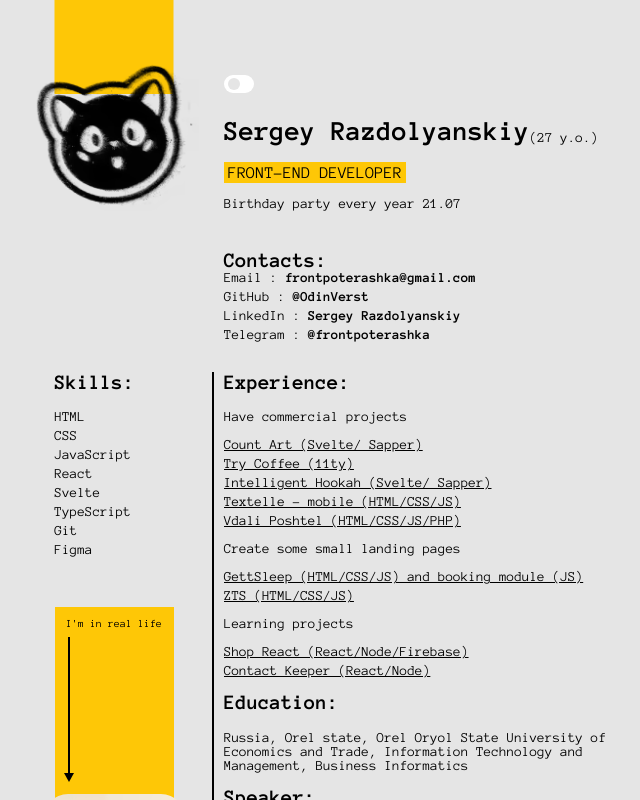
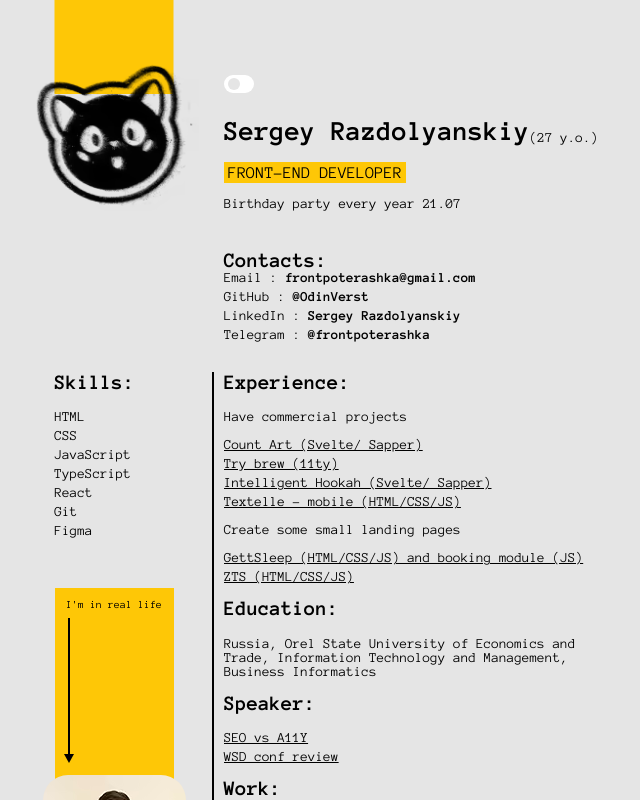
Before and after one commit to OdinVerst/frontpoterashka, a React (Create React App) app: page / in a window 1280 px wide. Shown: the top 800 px of the page, without its empty margins (321-961 px from the left). Built offline with nearby package versions, Linux system fonts and the light colour scheme.

Commit message:
Update info

```diff
--- a/src/data/index.js
+++ b/src/data/index.js
@@ -20,7 +20,7 @@ export const data = {
             id: 3,
             name: "LinkedIn",
             value: "Sergey Razdolyanskiy",
-            link: "https://www.linkedin.com/in/сергей-раздолянский-3270ba117/"
+            link: "https://www.linkedin.com/in/sergey-razdolyanskiy/"
         },
         {
             id: 4,
@@ -33,9 +33,8 @@ export const data = {
         "HTML",
         "CSS",
         "JavaScript",
+        "TypeScript",
         "React",
-        "Svelte",
-        "TypeScript",
         "Git",
         "Figma"
     ],
@@ -71,8 +70,8 @@ export const data = {
                             link: 'https://countart.ru/'
                         },
                         {
-                            name: 'Try Coffee (11ty)',
-                            link: 'https://trycoffee.vercel.app/'
+                            name: 'Try brew (11ty)',
+                            link: 'https://trybrew.app/'
                         },
                         {
                             name: 'Intelligent Hookah (Svelte/ Sapper)',
@@ -82,10 +81,6 @@ export const data = {
                             name: 'Textelle - mobile (HTML/CSS/JS)',
                             link: 'https://www.textelle.ru/'
                         },
-                        {
-                            name: 'Vdali Poshtel (HTML/CSS/JS/PHP)',
-                            link: 'https://vdaliposhtel.ru/'
-                        }
                     ]
                 },
                 {
@@ -101,19 +96,6 @@ export const data = {
                         }
                     ]
                 },
-                {
-                    title: 'Learning projects',
-                    values: [
-                        {
-                            name: 'Shop React (React/Node/Firebase)',
-                            link: 'https://ecom-react-udem.herokuapp.com/'
-                        },
-                        {
-                            name: 'Contact Keeper (React/Node)',
-                            link: 'https://stark-caverns-41296.herokuapp.com/login'
-                        },
-                    ]
-                }
             ]
         },
         {
@@ -122,7 +104,7 @@ export const data = {
             type:
                 'text',
             data:
-                'Russia, Orel state, Orel Oryol State University of Economics and Trade, Information Technology and Management, Business Informatics'
+                'Russia, Orel State University of Economics and Trade, Information Technology and Management, Business Informatics'
         },
         {
             name: 'Speaker',
```
